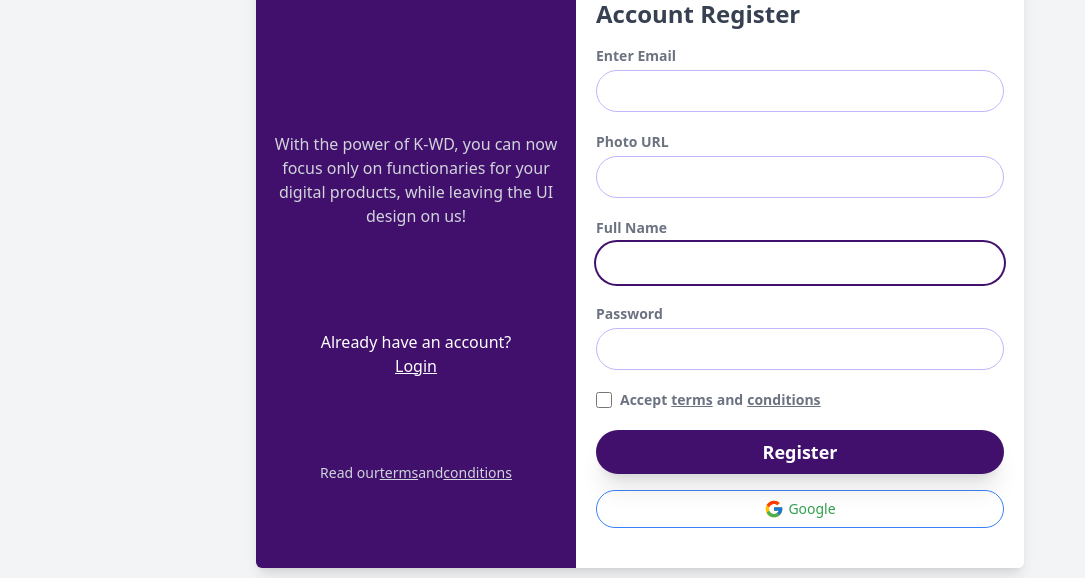
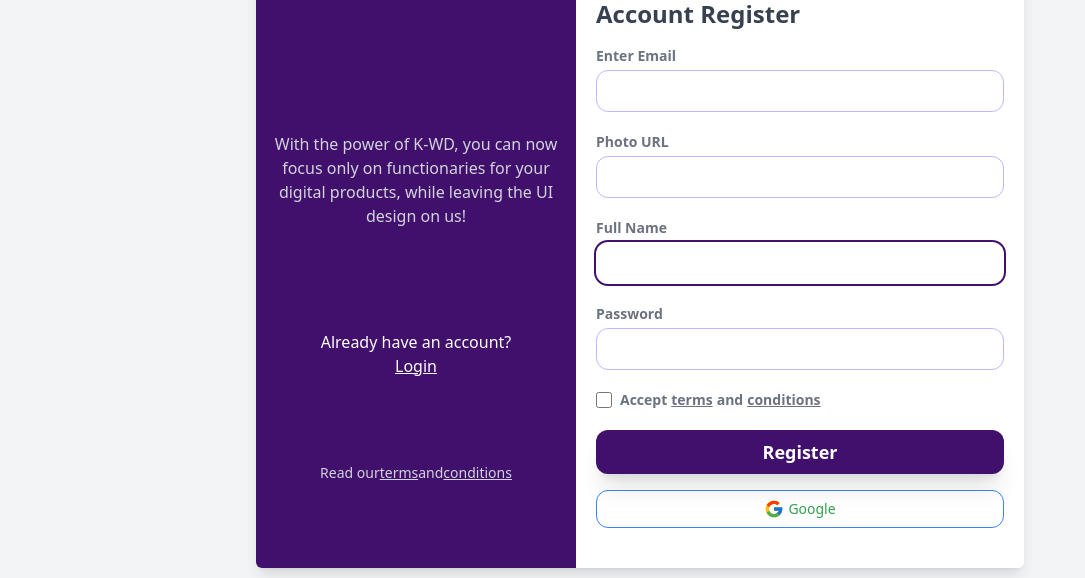
Before and after one commit to moofazzel/todoserv3, a Next.js app: page /signup in a window 1280 px wide. Shown: the part 363-941 px from the top of the page, without its empty margins (0-1085 px from the left). Built offline with nearby package versions, Linux system fonts and the light colour scheme; no server answers.

Commit message:
my task component added

```diff
--- a/components/AddTask.js
+++ b/components/AddTask.js
@@ -41,7 +41,7 @@ const AddTask = () => {
             <input
               name="task"
               type="text"
-              className="group bg-gray-50 border border-gray-300 text-gray-900 text-sm rounded-full focus:ring-blue-500 focus:border-blue-500 block w-full pl-10 p-3  dark:bg-gray-700 dark:border-gray-600 dark:placeholder-gray-400 dark:text-white dark:focus:ring-blue-500 dark:focus:border-blue-500"
+              className="group bg-gray-50 border border-gray-300 text-gray-900 text-sm rounded-xl focus:ring-blue-500 focus:border-blue-500 block w-full pl-10 p-3  dark:bg-gray-700 dark:border-gray-600 dark:placeholder-gray-400 dark:text-white dark:focus:ring-blue-500 dark:focus:border-blue-500"
               placeholder="Add Task"
             />
             <BiPlus className="text-gray-400 text-3xl absolute top-[8px] left-3" />
--- a/components/Header.js
+++ b/components/Header.js
@@ -107,7 +107,7 @@ export default function Header() {
               </Dropdown.Menu>
             </Dropdown>
           ) : (
-            <span>Login</span>
+            <Link href="/login">Login</Link>
           )}
         </Navbar.Content>
         <Navbar.Collapse>
--- /dev/null
+++ b/components/MyTask.js
@@ -0,0 +1,43 @@
+import { BiCheckDouble, BiEditAlt } from "react-icons/bi";
+import { AiOutlineDelete } from "react-icons/ai";
+import { Dropdown } from "@nextui-org/react";
+
+const MyTask = () => {
+  return (
+    <>
+      <div className="w-full inline-flex items-center bg-white leading-none rounded-xl p-2 pl-4 shadow text-teal text-sm group/edit">
+        <button className="inline-flex border border-gray-700 text-white rounded-xl h-5 w-5 hover:w-6 hover:h-6 justify-center items-center hover:transition-all hover:duration-300 group/item mr-1">
+          <BiCheckDouble className="hidden group-hover/item:block hover:text-xl text-green-500 hover:transition-all hover:duration-500" />
+        </button>
+        <span className="text-lg inline-flex px-2 text-gray-700">
+          Lorem ipsum dolor sit amet consectetur adipisicing elit. Deleniti,
+          dolore.
+        </span>
+
+        {/* <button className="ml-auto mr-3"></button> */}
+
+        <Dropdown>
+          <Dropdown.Button className="ml-auto"></Dropdown.Button>
+
+          <Dropdown.Menu aria-label="Actions" variant="light">
+            <Dropdown.Item key="edit">
+              <span className="flex items-center">
+                <BiEditAlt /> Edit
+              </span>
+            </Dropdown.Item>
+            <Dropdown.Item key="delete" color="error">
+              <span
+                onClick={() => deleteTask(_id)}
+                className="flex items-center"
+              >
+                <AiOutlineDelete /> Delete
+              </span>
+            </Dropdown.Item>
+          </Dropdown.Menu>
+        </Dropdown>
+      </div>
+    </>
+  );
+};
+
+export default MyTask;
--- a/pages/completed_task.js
+++ b/pages/completed_task.js
@@ -23,8 +23,8 @@ const completed_task = () => {
     <div className="container pt-20">
       <>
         <div className="md:w-[90%] mx-auto mb-3 ">
-          <div className="w-full inline-flex items-center bg-white leading-none rounded-full p-2 pl-4 shadow text-teal text-sm group/edit">
-            <button className="inline-flex border border-gray-700 text-white rounded-full h-5 w-5 hover:w-6 hover:h-6 justify-center items-center hover:transition-all hover:duration-300 group/item mr-1">
+          <div className="w-full inline-flex items-center bg-white leading-none rounded-xl p-2 pl-4 shadow text-teal text-sm group/edit">
+            <button className="inline-flex border border-gray-700 text-white rounded-xl h-5 w-5 hover:w-6 hover:h-6 justify-center items-center hover:transition-all hover:duration-300 group/item mr-1">
               <BiCheckDouble className="hidden group-hover/item:block hover:text-xl text-green-500 hover:transition-all hover:duration-500" />
             </button>
             <span className="text-lg inline-flex px-2 text-gray-700">
--- a/pages/my_task.js
+++ b/pages/my_task.js
@@ -1,44 +1,24 @@
 import { BiCheckDouble, BiEditAlt } from "react-icons/bi";
 import { AiOutlineDelete } from "react-icons/ai";
 import { Dropdown } from "@nextui-org/react";
+import MyTask from "../components/MyTask";
+
+export const getStaticProps = async () => {
+  const res = await fetch("http://localhost:5000/all_tasks");
+  const data = await res.json();
+  return {
+    props: {
+      data,
+    },
+  };
+};
 
 const my_task = () => {
-  // console.log(data);
   return (
     <>
       <div className="container pt-20">
         <div className="md:w-[90%] mx-auto mb-3 ">
-          <div className="w-full inline-flex items-center bg-white leading-none rounded-full p-2 pl-4 shadow text-teal text-sm group/edit">
-            <button className="inline-flex border border-gray-700 text-white rounded-full h-5 w-5 hover:w-6 hover:h-6 justify-center items-center hover:transition-all hover:duration-300 group/item mr-1">
-              <BiCheckDouble className="hidden group-hover/item:block hover:text-xl text-green-500 hover:transition-all hover:duration-500" />
-            </button>
-            <span className="text-lg inline-flex px-2 text-gray-700">
-              Lorem ipsum dolor sit amet consectetur adipisicing elit. Deleniti,
-              dolore.
-            </span>
-
-            {/* <button className="ml-auto mr-3"></button> */}
-
-            <Dropdown>
-              <Dropdown.Button className="ml-auto"></Dropdown.Button>
-
-              <Dropdown.Menu aria-label="Actions" variant="light">
-                <Dropdown.Item key="edit">
-                  <span className="flex items-center">
-                    <BiEditAlt /> Edit
-                  </span>
-                </Dropdown.Item>
-                <Dropdown.Item key="delete" color="error">
-                  <span
-                    onClick={() => deleteTask(_id)}
-                    className="flex items-center"
-                  >
-                    <AiOutlineDelete /> Delete
-                  </span>
-                </Dropdown.Item>
-              </Dropdown.Menu>
-            </Dropdown>
-          </div>
+          <MyTask />
         </div>
       </div>
     </>
--- a/pages/signup.js
+++ b/pages/signup.js
@@ -101,7 +101,7 @@ const Register = () => {
                     type="email"
                     id="email"
                     autoFocus
-                    className="px-4 py-2 text-black dark:text-gray-200 transition duration-300 border border-violet-300 rounded-full focus:border-transparent focus:outline-none focus:ring-2 focus:ring-primary"
+                    className="px-4 py-2 text-black dark:text-gray-200 transition duration-300 border border-violet-300 rounded-xl focus:border-transparent focus:outline-none focus:ring-2 focus:ring-primary"
                   />
                 </div>
                 <div className="flex flex-col space-y-1">
@@ -117,7 +117,7 @@ const Register = () => {
                     type="URL"
                     id="PhotoURL"
                     autoFocus
-                    className="px-4 py-2 text-black dark:text-gray-200 transition duration-300 border border-violet-300 rounded-full focus:border-transparent focus:outline-none focus:ring-2 focus:ring-primary"
+                    className="px-4 py-2 text-black dark:text-gray-200 transition duration-300 border border-violet-300 rounded-xl focus:border-transparent focus:outline-none focus:ring-2 focus:ring-primary"
                   />
                 </div>
                 <div className="flex flex-col space-y-1">
@@ -133,7 +133,7 @@ const Register = () => {
                     type="text"
                     id="fullName"
                     autoFocus
-                    className="px-4 py-2 text-black dark:text-gray-200 transition duration-300 border border-violet-300 rounded-full focus:border-transparent focus:outline-none focus:ring-2 focus:ring-primary"
+                    className="px-4 py-2 text-black dark:text-gray-200 transition duration-300 border border-violet-300 rounded-xl focus:border-transparent focus:outline-none focus:ring-2 focus:ring-primary"
                   />
                 </div>
                 <div className="flex flex-col space-y-1">
@@ -150,7 +150,7 @@ const Register = () => {
                     name="password"
                     type="password"
                     id="password"
-                    className="px-4 py-2 text-black dark:text-gray-200 transition duration-300 border border-violet-300 rounded-full focus:border-transparent focus:outline-none focus:ring-2 focus:ring-primary"
+                    className="px-4 py-2 text-black dark:text-gray-200 transition duration-300 border border-violet-300 rounded-xl focus:border-transparent focus:outline-none focus:ring-2 focus:ring-primary"
                   />
                 </div>
 
@@ -178,14 +178,14 @@ const Register = () => {
                   <button
                     disabledd
                     type="submit"
-                    className=" w-full px-4 py-2 text-lg font-semibold text-white transition-colors duration-300 bg-primary rounded-full shadow-xl hover:bg-violet-800 focus:outline-none focus:ring-blue-200 focus:ring-4 mb-4 disabled:bg-gray-500"
+                    className=" w-full px-4 py-2 text-lg font-semibold text-white transition-colors duration-300 bg-primary rounded-xl shadow-xl hover:bg-violet-800 focus:outline-none focus:ring-blue-200 focus:ring-4 mb-4 disabled:bg-gray-500"
                   >
                     Register
                   </button>
                   <Link
                     href="#"
                     onClick={handleGoogleLogin}
-                    className="flex items-center justify-center px-4 py-2 space-x-2 transition-colors duration-300 border border-blue-500 group hover:bg-[#237539]  focus:outline-none  rounded-full"
+                    className="flex items-center justify-center px-4 py-2 space-x-2 transition-colors duration-300 border border-blue-500 group hover:bg-[#237539]  focus:outline-none  rounded-xl"
                   >
                     <button className="flex items-center text-sm font-medium text-[#319f4f] group-hover:text-white">
                       <FcGoogle className="text-xl mr-1" />
```
Also changed, not shown: pages/login.js (+4 -4 lines).
